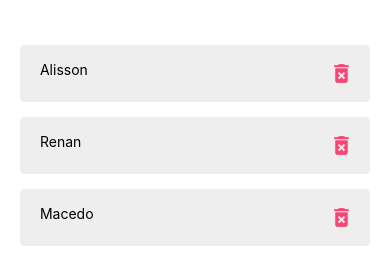
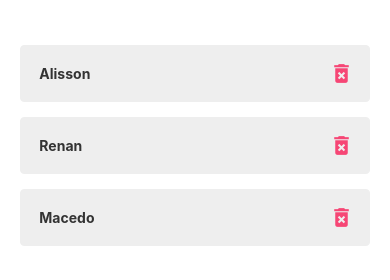
Before and after one commit to alefmiguel/fasttodo-app, a React Native app: screen / in a window 390 px wide. Shown: the top 280 px of the page. Built offline with nearby package versions, Linux system fonts and the light colour scheme.

Commit message:
só falta o json server e alguns funcionalides android

```diff
--- a/App.js
+++ b/App.js
@@ -1,4 +1,3 @@
-import { StatusBar } from 'expo-status-bar';
 import React, { useState, useEffect } from 'react';
 
 import {
@@ -7,9 +6,15 @@ import {
   Text,
   View,
   TextInput,
-  TouchableOpacity
+  TouchableOpacity,
+  KeyboardAvoidingView,
+  Platform,
+  Keyboard,
+  Alert
  }
 from 'react-native';
+
+// import { AsyncStorage } from '@react-native-community/async-storage';
 
 import { Ionicons, MaterialIcons } from '@expo/vector-icons'
 
@@ -21,8 +26,77 @@ export default function App() {
   ]);
   const [newTask, setNewTask] = useState('');
 
+  // useEffect(() => {
+  //   async function carregaDados() {
+  //     const task = await AsyncStorage.getItem("task");
+
+  //     if (task) {
+  //       setTask(JSON.parse(task));
+  //     }
+  //   }
+  // }, [])
+
+  // useEffect(() => {
+  //   async function salvarDados() {
+  //     AsyncStorage.setItem("task", JSON.stringify(task));
+  //   }
+  //   salvarDados();
+  // }, [task])
+
+  async function addTask() {
+
+    if (newTask === '') {
+      return;
+    }
+
+    const search = task.filter(task => task === newTask);
+
+    if (search.length != 0) {
+      Alert.alert("Atenção", "Nome da tarefa repetida!");
+      return;
+    }
+
+    setTask([ ... task, newTask]);
+    setNewTask('');
+
+    Keyboard.dismiss();
+  }
+
+  useEffect(() => {
+    console.log(newTask);
+  }, [newTask]);
+
+  async function removeTask(item) {
+    // Alert.alert(
+    //   "Deletar Task",
+    //   "Tem certeza que deseja remover esta anotação?",
+    //   [
+    //     {
+    //       text: "Cancel",
+    //       onPress: () => {
+    //         return
+    //       },
+    //       style: 'cancel'
+    //     },
+    //     {
+    //       text: "OK",
+    //       onPress: () => setTask(task.filter(tasks => tasks != item))
+    //     }
+    //   ],
+    //   { cancelable: false }
+    // )
+
+    setTask(task.filter(tasks => tasks != item))
+  }
+
     return (
       <>
+        <KeyboardAvoidingView
+        keyboardVerticalOffset={0}
+        behavior="padding"
+        style={{ flex: 1 }}
+        enabled={ Platform.OS === 'ios' }
+        >
           <View style={styles.container}>
             <View style={styles.body}>
               <FlatList
@@ -32,8 +106,8 @@ export default function App() {
               showsVerticalScrollIndicator={false}
               renderItem={( { item } ) => (
                 <View style={styles.containerView}>
-                <Text> { item } </Text>
-                <TouchableOpacity>
+                  <Text style={styles.text}> { item } </Text>
+                  <TouchableOpacity onPress={() => removeTask(item)}>
                     <MaterialIcons
                     name='delete-forever'
                     size={25}
@@ -54,12 +128,18 @@ export default function App() {
               autoCorrect={true}
               placeholder='Adicione uma tarefa'
               maxLength={25}
+              onChangeText={text => setNewTask(text)}
+              value={newTask}
               />
-            <TouchableOpacity style={styles.button}>
+              <TouchableOpacity
+              style={styles.button}
+              onPress={() => addTask()}
+              >
                 <Ionicons name="ios-add" size={24} color="#fff" />
               </TouchableOpacity>
             </View>
           </View>
+        </KeyboardAvoidingView>
       </>
     );
   }
@@ -123,5 +203,13 @@ const styles = StyleSheet.create({
     justifyContent: 'space-between',
     borderWidth: 1,
     borderColor: '#eee'
+  },
+
+  text: {
+    fontSize: 14,
+    color: '#333',
+    fontWeight: 'bold',
+    marginTop: 4,
+    textAlign: 'center',
   }
 });
```
Lines whose indentation alone changed are shown as unchanged.
